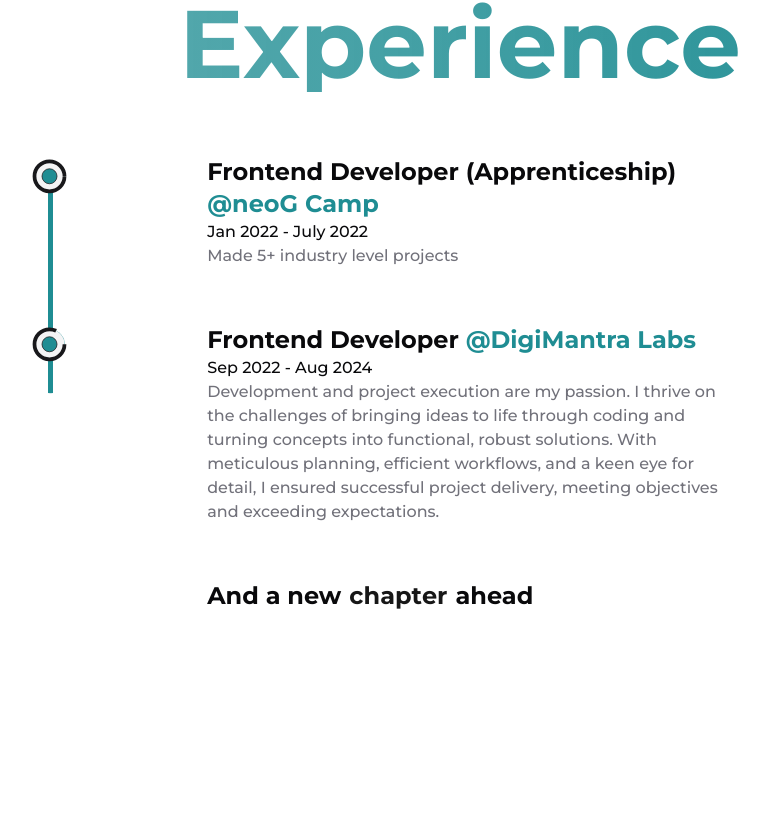
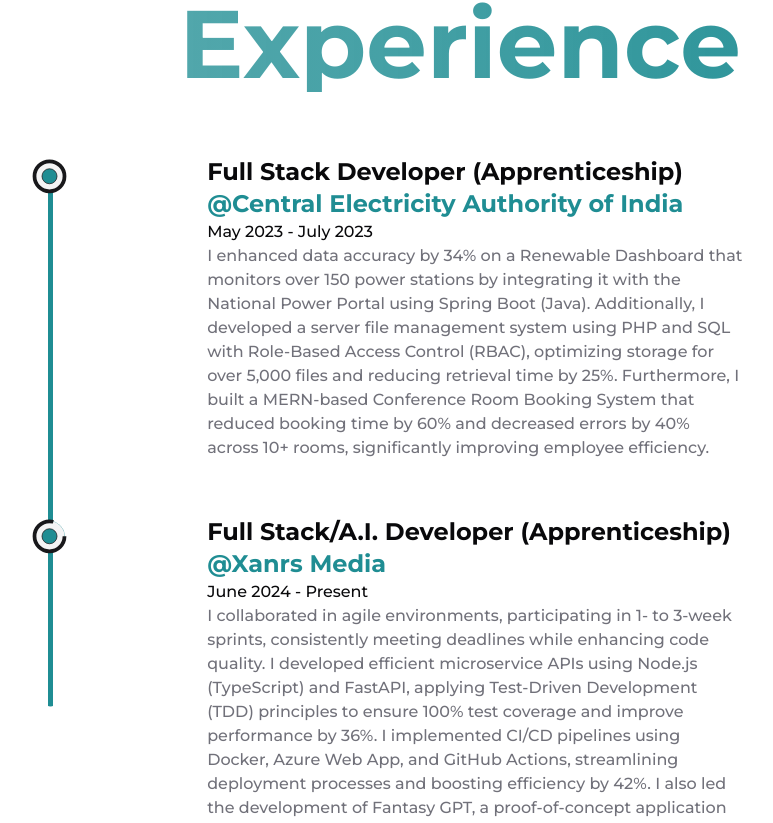
Before and after one commit to Nikunj2003/My-Next-Js-Portfolio, a Next.js app: page /about in a window 1280 px wide. Shown: the part 1012-1835 px from the top of the page, without its empty margins (180-953 px from the left). Built offline with nearby package versions, Linux system fonts and the light colour scheme.

Commit message:
Updated FlipWords animation, ExperienceShowcaseList, SkillPill, MenuButton, and Resume page with various changes to styles, props, and data.

```diff
--- a/src/animation/flip-words.tsx
+++ b/src/animation/flip-words.tsx
@@ -1,6 +1,6 @@
 "use client";
-import React, { useCallback, useEffect, useRef, useState } from "react";
-import { AnimatePresence, motion, LayoutGroup } from "framer-motion";
+import React, { useCallback, useEffect, useState } from "react";
+import { AnimatePresence, motion } from "framer-motion";
 
 export const FlipWords = ({
   words,
@@ -57,8 +57,9 @@
           position: "absolute",
         }}
         className={`
-          relative z-[-1] inline-block px-2 text-left text-neutral-900 dark:text-neutral-100
+          relative z-[-1] inline-block px-2 text-left
           ${className}`}
+        style={{ color: "#208D93" }}
         key={currentWord}
       >
         {currentWord.split("").map((letter, index) => (
--- a/src/components/experience/experience-showcase-list.tsx
+++ b/src/components/experience/experience-showcase-list.tsx
@@ -21,7 +21,7 @@
     offset: ["start end", "center start"],
   });
 
-  const words = ["adventure", "chapter"];
+  const words = ["adventure", "chapter",  "journey"];
 
   return (
     <div className="mx-auto my-40 max-w-7xl px-6 sm:px-14 md:my-60 md:px-20">
--- a/src/components/skills/skills-pill.tsx
+++ b/src/components/skills/skills-pill.tsx
@@ -8,7 +8,7 @@
 
 export default function SkillPill(props: SkillPillProps) {
   const { name, icon: Icon } = props;
-  const { resolvedTheme, theme } = useTheme();
+  const { resolvedTheme } = useTheme();
   const [mounted, setMounted] = useState(false);
 
   // Ensure theme is mounted to avoid mismatches on first render
--- a/src/components/utility/menu-button.tsx
+++ b/src/components/utility/menu-button.tsx
@@ -48,10 +48,7 @@
         width="100%"
         height="100%"
         viewBox="0 0 23 23"
-        className={classNames(
-          "mt-1",
-          "stroke-accent"
-        )}
+        className={classNames("mt-1", "stroke-accent")}
         animate={props.open ? "open" : "close"}
         initial={props.open ? "open" : "close"} // Set initial state
       >
--- a/src/data/experience.ts
+++ b/src/data/experience.ts
@@ -2,22 +2,22 @@
 
 export const EXPERIENCE: ExperienceShowcaseListItemProps[] = [
   {
-    title: "Frontend Developer (Apprenticeship)",
+    title: "Full Stack Developer (Apprenticeship)",
     organisation: {
-      name: "neoG Camp",
-      href: "#",
+      name: "Central Electricity Authority of India",
+      href: "https://cea.nic.in/?lang=en",
     },
-    date: "Jan 2022 - July 2022",
-    description: "Made 5+ industry level projects",
+    date: "May 2023 - July 2023",
+    description: "I enhanced data accuracy by 34% on a Renewable Dashboard that monitors over 150 power stations by integrating it with the National Power Portal using Spring Boot (Java). Additionally, I developed a server file management system using PHP and SQL with Role-Based Access Control (RBAC), optimizing storage for over 5,000 files and reducing retrieval time by 25%. Furthermore, I built a MERN-based Conference Room Booking System that reduced booking time by 60% and decreased errors by 40% across 10+ rooms, significantly improving employee efficiency.",
   },
   {
-    title: "Frontend Developer",
+    title: "Full Stack/A.I. Developer (Apprenticeship)",
     organisation: {
-      name: "DigiMantra Labs",
-      href: "https://digimantralabs.com/",
+      name: "Xanrs Media",
+      href: "https://www.xansrmedia.com/",
     },
-    date: "Sep 2022 - Aug 2024",
+    date: "June 2024 - Present",
     description:
-      "Development and project execution are my passion. I thrive on the challenges of bringing ideas to life through coding and turning concepts into functional, robust solutions. With meticulous planning, efficient workflows, and a keen eye for detail, I ensured successful project delivery, meeting objectives and exceeding expectations.",
+      "I collaborated in agile environments, participating in 1- to 3-week sprints, consistently meeting deadlines while enhancing code quality. I developed efficient microservice APIs using Node.js (TypeScript) and FastAPI, applying Test-Driven Development (TDD) principles to ensure 100% test coverage and improve performance by 36%. I implemented CI/CD pipelines using Docker, Azure Web App, and GitHub Actions, streamlining deployment processes and boosting efficiency by 42%. I also led the development of Fantasy GPT, a proof-of-concept application that increased user engagement by 35%, achieving 97.2% accuracy in trivia generation and 94.3% in chatbot interactions using Next.js, FastAPI, Node.js, and Azure OpenAI SDK. Additionally, I engineered AIKO, a sports-centric media assistant delivering real-time voice and text interactions for live matches, featuring human-like voice interactions and providing personalized match highlights to 97% of users with 95.67% accuracy, utilizing Azure AI services and video stitching technology. I showcased AIKO to over 500 attendees at IBC2024 | IBC Convention Amsterdam, collaborating with industry leaders like Verizon, AMD, HP, and Al Jazeera.",
   },
 ];
--- a/src/pages/resume.tsx
+++ b/src/pages/resume.tsx
@@ -73,8 +73,14 @@
             <a
               href="/Resume.pdf"
               download
-              className={`relative mx-3 my-3 font-semibold transition-transform duration-100 hover:scale-110 ${resolvedTheme === "dark" ? "text-black" : "text-white"} rounded-full bg-[#56A5A9] px-6 py-4 sm:px-5 sm:py-3`} // Adjust text color based on theme
-              style={{ fontSize: "1.10rem", transition: "background-color 0.3s ease", marginBottom: "2.1rem" }} // Increased font size
+              className={`relative mx-3 my-3 font-semibold transition-transform duration-100 hover:scale-110 ${
+                resolvedTheme === "dark" ? "text-black" : "text-white"
+              } rounded-full bg-[#56A5A9] px-6 py-4 sm:px-5 sm:py-3`} // Adjust text color based on theme
+              style={{
+                fontSize: "1.10rem",
+                transition: "background-color 0.3s ease",
+                marginBottom: "2.1rem",
+              }} // Increased font size
             >
               Download Resume
             </a>
@@ -91,10 +97,19 @@
                 minHeight: "600px",
                 paddingTop: "3rem",
                 paddingBottom: "3rem",
-                backgroundColor: resolvedTheme === "dark" ? "rgba(0, 0, 0, 0.2)" : "rgba(255, 255, 255, 0.2)",
-                border: `1px solid ${resolvedTheme === "dark" ? "#1A5458" : "#D6E8E9"}`,
-                boxShadow: resolvedTheme === "dark" ? "none" : "0 10px 20px rgba(0, 0, 0, 0.1), 0 6px 6px rgba(0, 0, 0, 0.1)",
-                transform: resolvedTheme === "dark" ? "none" : "translateY(-2px)", // Slight translateY for 3D effect
+                backgroundColor:
+                  resolvedTheme === "dark"
+                    ? "rgba(0, 0, 0, 0.2)"
+                    : "rgba(255, 255, 255, 0.2)",
+                border: `1px solid ${
+                  resolvedTheme === "dark" ? "#1A5458" : "#D6E8E9"
+                }`,
+                boxShadow:
+                  resolvedTheme === "dark"
+                    ? "none"
+                    : "0 10px 20px rgba(0, 0, 0, 0.1), 0 6px 6px rgba(0, 0, 0, 0.1)",
+                transform:
+                  resolvedTheme === "dark" ? "none" : "translateY(-2px)", // Slight translateY for 3D effect
                 display: !isMobile ? "flex" : "none", // Hide on mobile
               }}
             >
```
